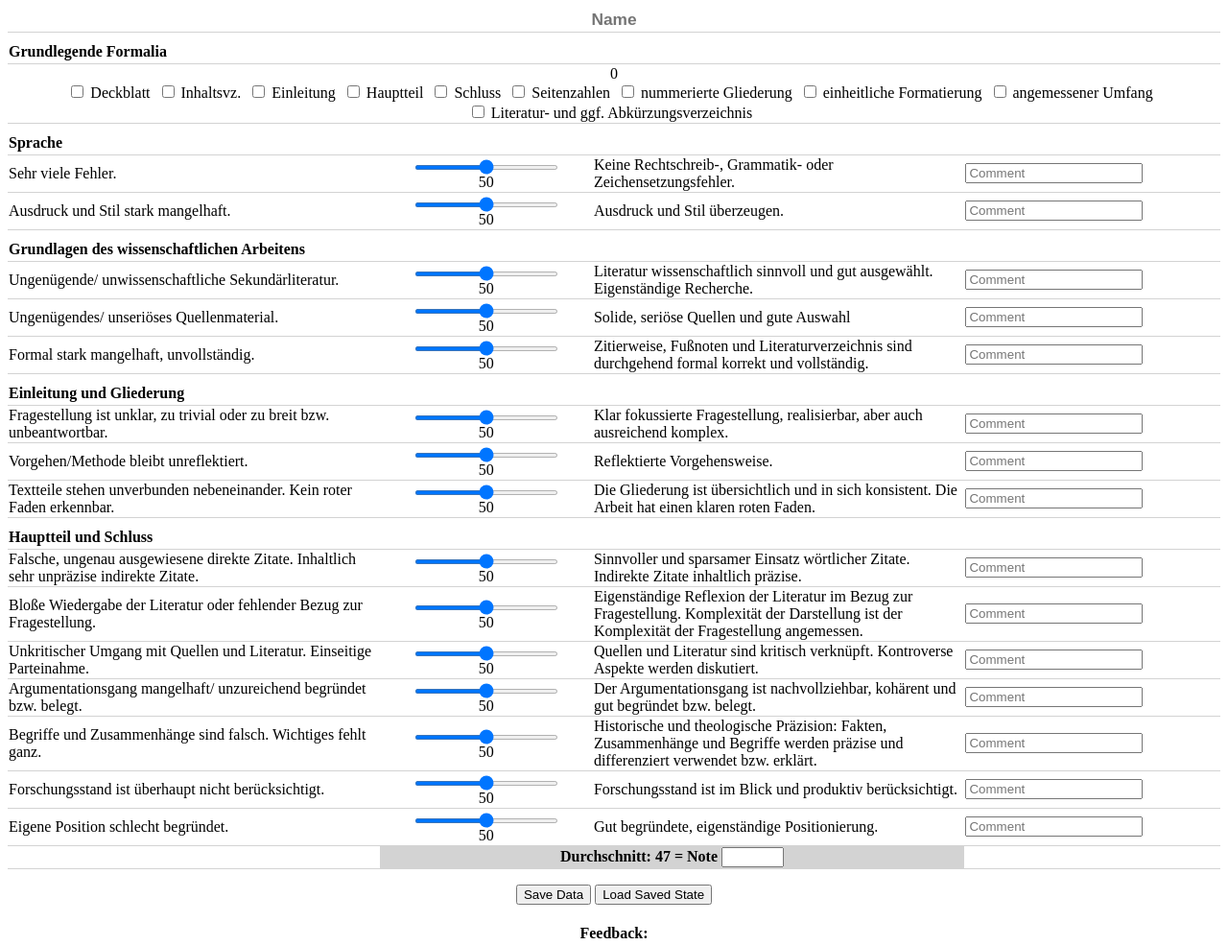
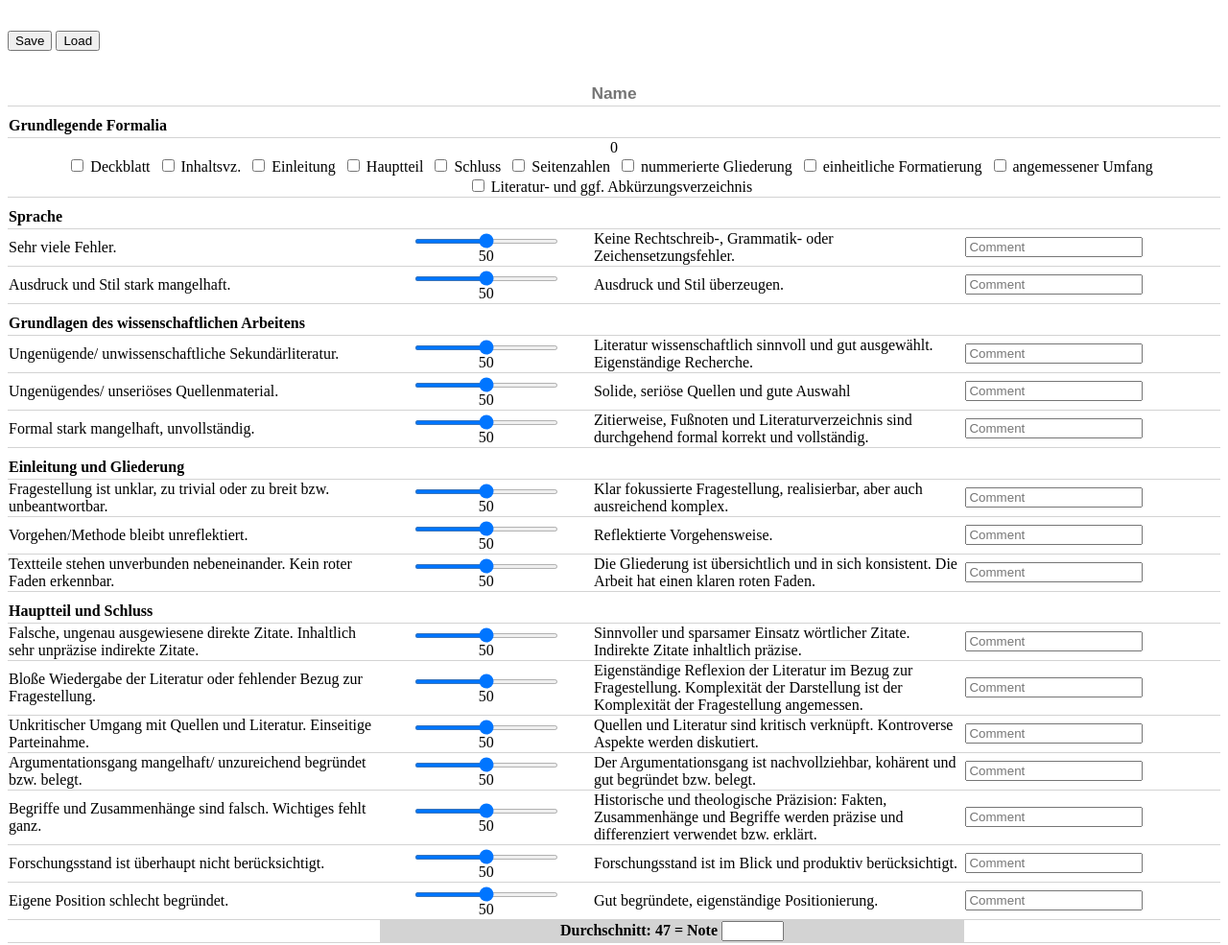
Before and after one commit to the-quotient/grading-framework-papers, a plain HTML site: page index.html in a window 1280 px wide. Shown: the top 985 px of the page at 96% size. Drawn offline with Linux system fonts and the light colour scheme.

Commit message:
Position of buttons changed

```diff
--- a/index.html
+++ b/index.html
@@ -7,6 +7,13 @@
     <link rel="stylesheet" href="./css/style.css" />
   </head>
   <body>
+    <div style="text-align: left; margin-top: 2em; margin-bottom: 2em;">
+        <button type="button" id="saveButton">Save</button>
+        <button type="button" id="loadButton">Load</button>
+        <input type="file" id="loadState" accept="application/json"
+               style="display: none;">
+      </div>
+    </form>
     <form id="dataForm" aria-label="Data Form">
       <table>
         <thead>
@@ -23,7 +30,6 @@
           </tr>
         </thead>
         <tbody>
-          <!-- Rows will be dynamically rendered here -->
         </tbody>
         <tfoot>
           <tr>
@@ -36,15 +42,6 @@
           </tr>
         </tfoot>
       </table>
-      <div style="text-align: center; margin-top: 1em;">
-        <button type="button" id="saveButton">Save Data</button>
-        <button type="button" id="loadButton">Load Saved State</button>
-        <!-- Hidden file input for loading saved state -->
-        <input type="file" id="loadState" accept="application/json"
-               style="display: none;">
-      </div>
-    </form>
-
     <div style="text-align: center;">
       <h4>Feedback:</h4>
       <textarea cols="90" placeholder="Feedback" aria-label="Feedback"></textarea>
@@ -56,8 +53,6 @@
         />
       </p>
     </div>
-
-    <!-- Load our modules -->
     <script type="module" src="./js/controller.js"></script>
   </body>
 </html>
```
